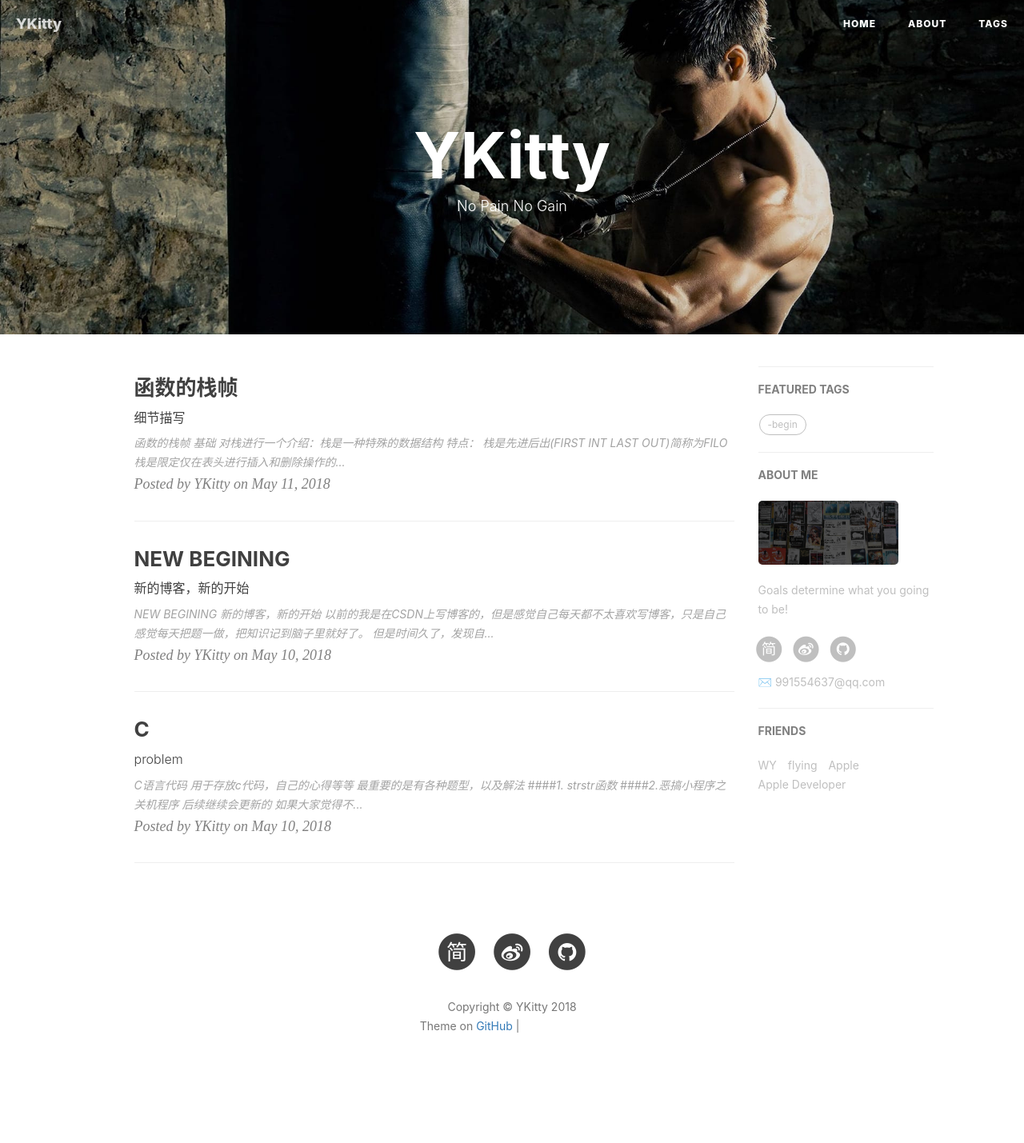
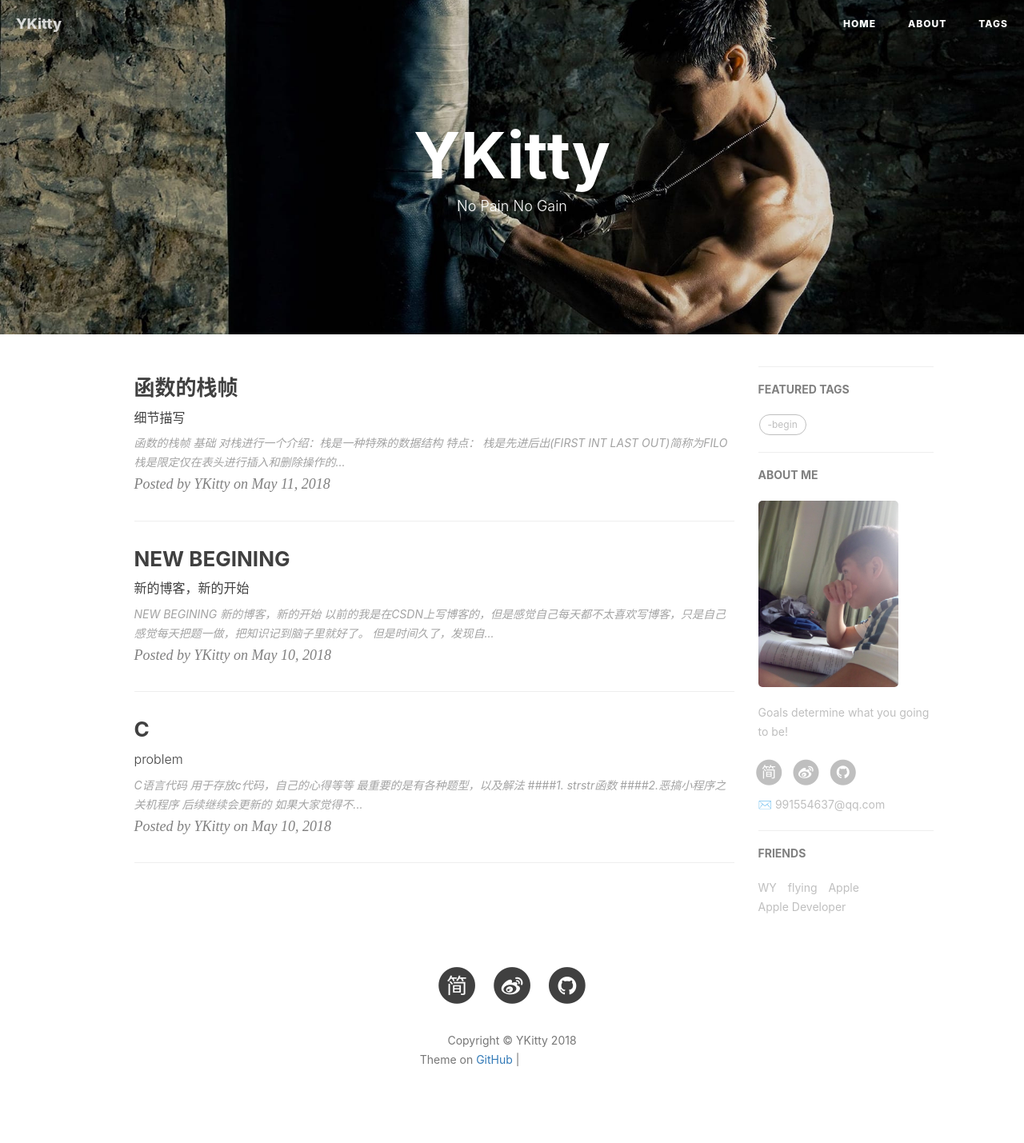
Before and after one commit to iTXCode/YKitty.github.io, a Jekyll site: the page built from index.html, in a window 1280 px wide. Shown: the whole page at 80% size. Built offline with Jekyll 4.4.1, drawn with Linux system fonts in a browser that asks for light colours; nearby versions of some CDN libraries; the list of posts is cut into pages by our own code; comment, search, counter and statistics services are not loaded; before the commit the page ends 1387 px from its top, so only the background shows below that; grey boxes are pictures that could not be loaded.

Commit message:
about me

```diff
--- a/_config.yml
+++ b/_config.yml
@@ -12,7 +12,7 @@
 # Sidebar settings
 sidebar: true                           # whether or not using Sidebar.
 sidebar-about-description: "Goals determine what you going to be!"
-sidebar-avatar: /img/home-bg.jpg      # use absolute URL, seeing it's used in both `/` and `/about/`
+sidebar-avatar: /img/about me.jpg     # use absolute URL, seeing it's used in both `/` and `/about/`
 
 
 
```
